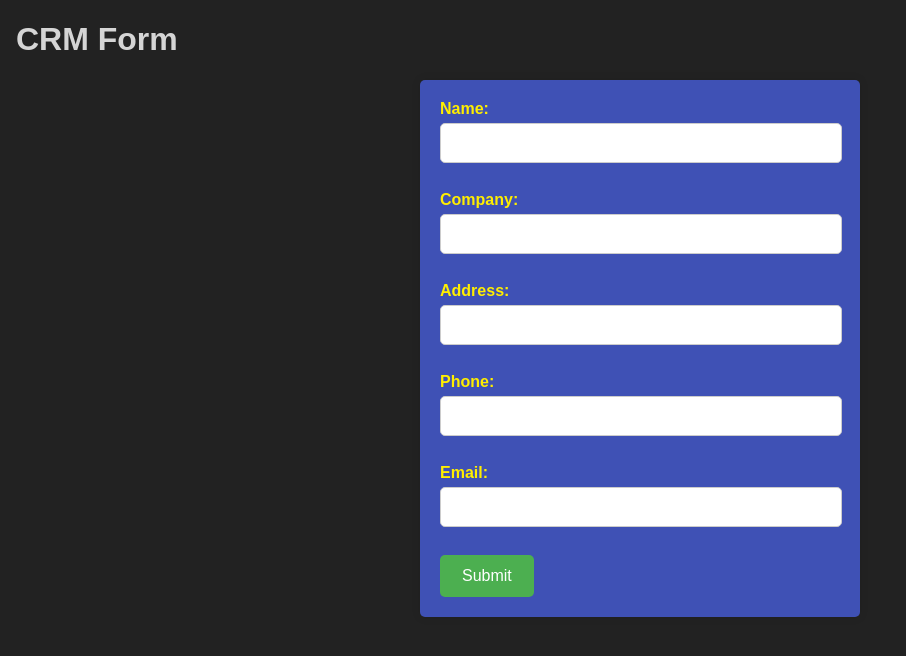
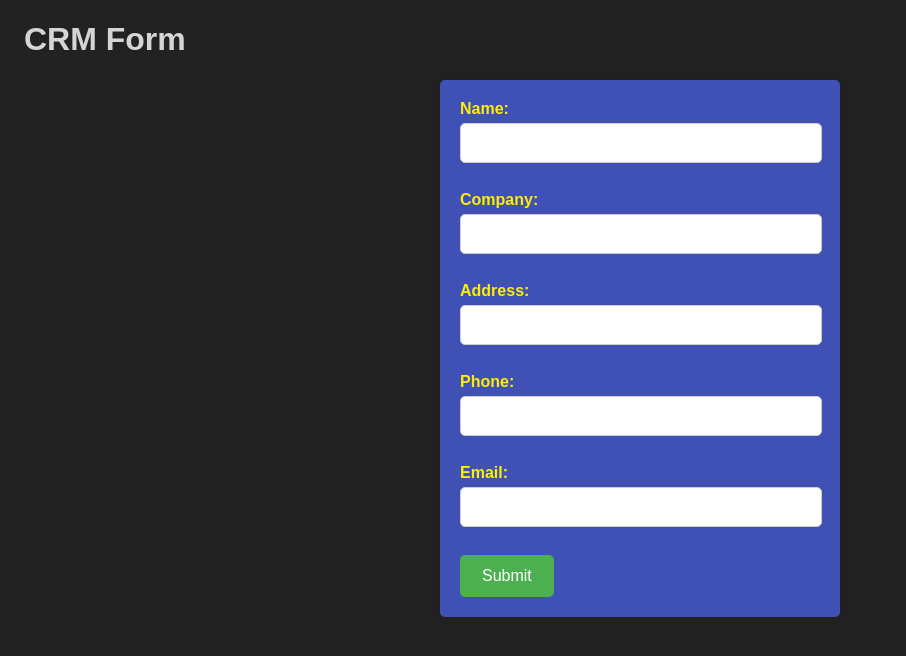
Before and after one commit to prbhtkumr/mss-crm, a Flask app: page /forms in a window 1280 px wide. Shown: the top 656 px of the page, without its empty margins (0-906 px from the left). Run offline with Flask 3, Linux system fonts and the light colour scheme.

Commit message:
[FEATURE] Added padding to header

```diff
--- a/static/style/formsstyle.css
+++ b/static/style/formsstyle.css
@@ -6,7 +6,7 @@ body {
 }
 
 h1 {
-    padding-left: 2vh;
+    padding-left: 3vh;
     color: #d5d5d5;
 }
 
@@ -18,6 +18,14 @@ h1 {
     padding: 20px;
     border-radius: 5px;
     box-shadow: 0px 0px 10px 0px rgba(0, 0, 0, 0.1);
+    transition: background 0.5s, border-color 0.5s;
+    box-sizing: border-box;
+}
+}
+
+#crmForm:hover {
+    background-color: #45a0491a;
+    border-color: rgba(255, 238, 0, 0.8);
 }
 
 label {
```
